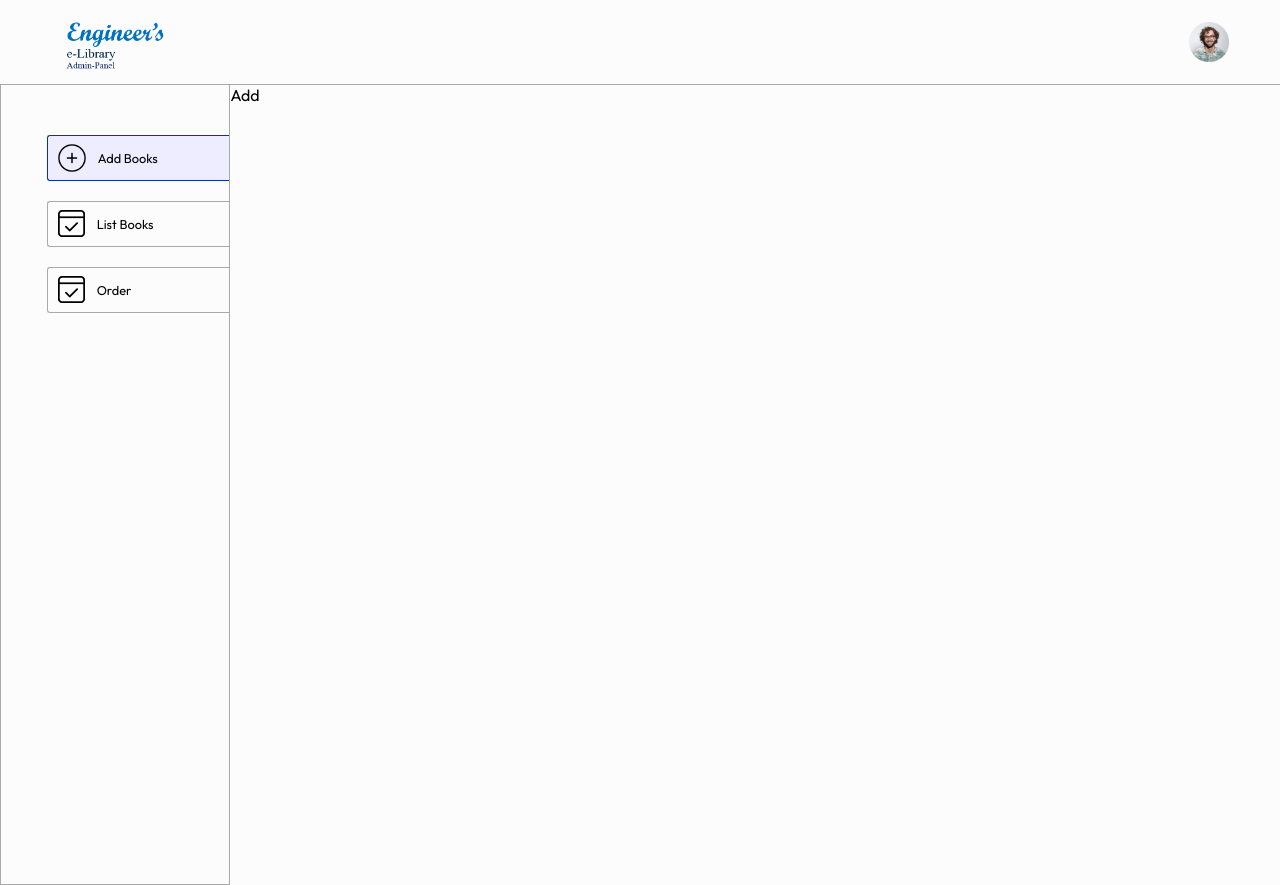
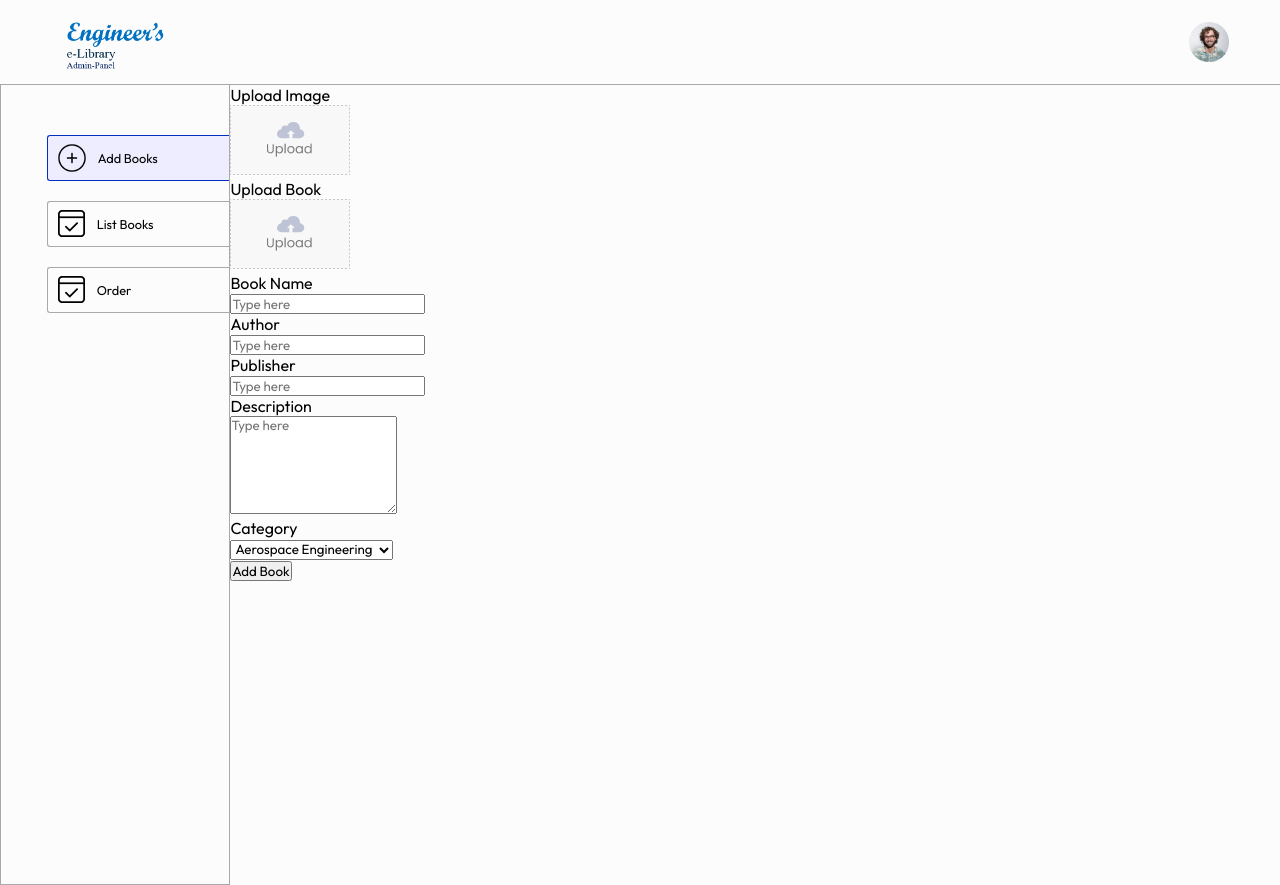
Before and after one commit to Prajwalb0208/Engineers_E-Library, a React (Vite) app in the folder admin/: page /add in a window 1280 px wide. Built offline with nearby package versions, Linux system fonts and the light colour scheme.

Commit message:
admin page

```diff
--- a/admin/src/pages/Add/Add.jsx
+++ b/admin/src/pages/Add/Add.jsx
@@ -1,9 +1,59 @@
 import React from 'react'
 import './Add.css'
+import { assets } from '../../assets/assets'
 
 const Add = () => {
   return (
-    <div>Add</div>
+    <div className='add'>
+      <form className='flex-col'>
+        <div className="add-img-upload flex-col">
+          <p>Upload Image</p>
+          <label htmlFor="bookcover">
+            <img src={assets.upload_area} alt="Upload" required/>
+          </label>
+          <input type="file" id='bookcover' hidden required />
+        </div>
+        <div className="add-pdf-upload flex-col">
+          <p>Upload Book</p>
+          <label htmlFor="pdf">
+            <img src={assets.upload_area} alt="Upload" required />
+          </label>
+          <input type="file" id='pdf' hidden required />
+        </div>
+        <div className="add-product-name flex-col">
+          <p>Book Name</p>
+          <input type="text" name="name" placeholder="Type here" required />
+        </div>
+        <div className="add-author flex-col">
+          <p>Author</p>
+          <input type="text" name="author" placeholder="Type here" required />
+        </div>
+        <div className="add-publisher flex-col">
+          <p>Publisher</p>
+          <input type="text" name="publisher" placeholder="Type here" required />
+        </div>
+        <div className="add-description flex-col">
+          <p>Description</p>
+          <textarea name="description" placeholder="Type here" rows="6" required></textarea>
+        </div>
+        <div className="add-category flex-col">
+          <p>Category</p>
+          <select name='category'>
+            <option value="Aerospace Engineering">Aerospace Engineering</option>
+            <option value="Artificial Intellegence">Artificial Intellegence</option>
+            <option value="Civil Engineering">Civil Engineering</option>
+            <option value="Chemical Engineering">Chemical Engineering</option>
+            <option value="Computer Engineering">Computer Engineering</option>
+            <option value="Electrical Engineering">Electrical Engineering</option>
+            <option value="Mechanical Engineering">Mechanical Engineering</option>
+            <option value="Robotics">Robotics</option>
+          </select>
+        </div>
+        <div className="add-submit flex-col">
+          <button type="submit">Add Book</button>
+        </div>
+      </form>
+    </div>
   )
 }
 
```
